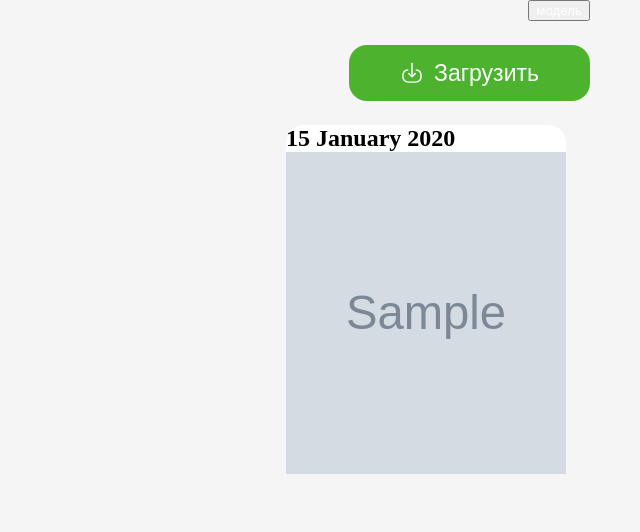
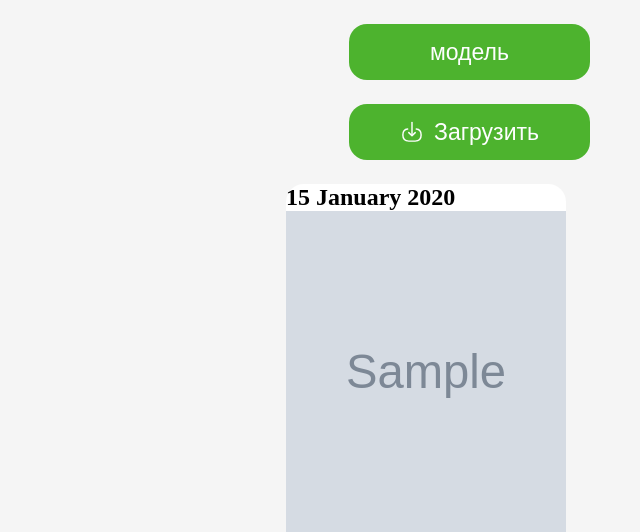
Before and after one commit to xJaSzyy/PineSnap, a Flask app: page / in a window 1280 px wide. Shown: the part 87-619 px from the top of the page, without its empty margins (640-1280 px from the left). Run offline with Flask 3, Linux system fonts and the light colour scheme; tables that the repository leaves empty hold one stand-in row (values such as "Sample post"); grey boxes marked "Sample" are stand-in pictures.

Commit message:
Add files via upload

```diff
--- a/templates/index.html
+++ b/templates/index.html
@@ -18,7 +18,7 @@
 
     <main>
 
-        <button><a href="{{ url_for('model') }}">модель</a></button>
+        <button class="model"><a href="{{ url_for('model') }}">модель</a></button>
 
         <!-- <button>перейти к стеллажам</button> -->
 
```
